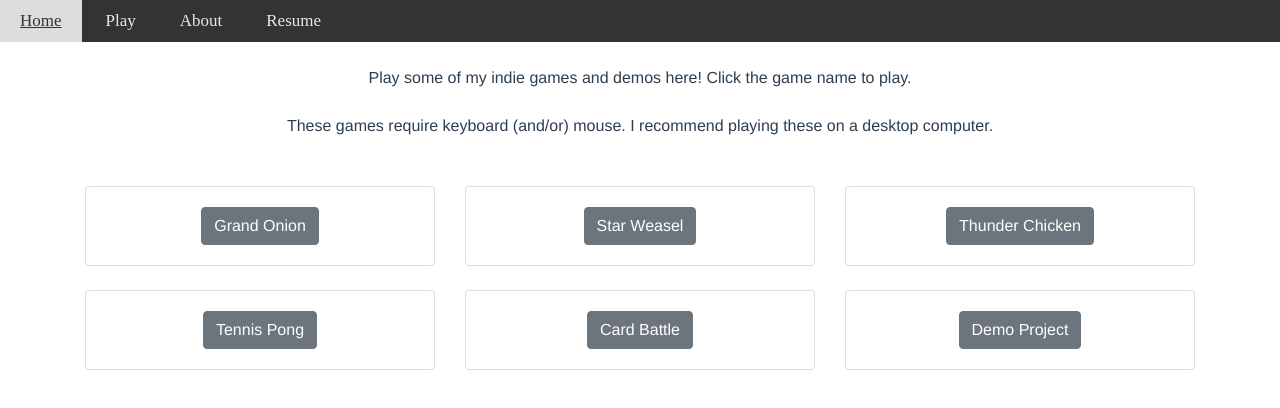
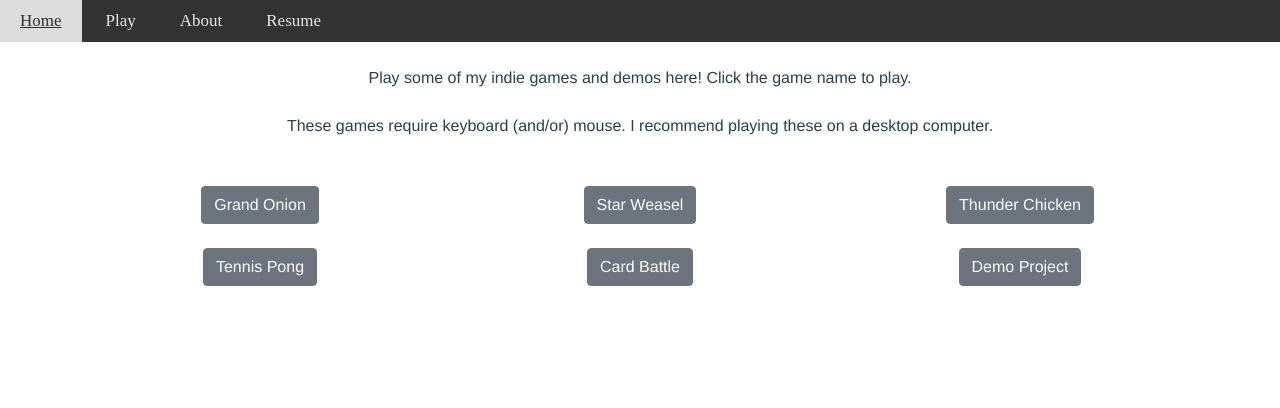
Before and after one commit to jeffgamedev/jeffgamedev-site, a Vue app: page /play in a window 1280 px wide. Shown: the top 408 px of the page. Built offline with nearby package versions, Linux system fonts and the light colour scheme; a web font is replaced by a local one.

Commit message:
Adjust arcade buttons.

```diff
--- a/src/views/Play.vue
+++ b/src/views/Play.vue
@@ -8,16 +8,16 @@
       <br>
       <br>
       <b-row>
-          <b-col><b-card><b-button @click="setOnion">Grand Onion</b-button></b-card></b-col>
-          <b-col><b-card><b-button @click="setWeasel"> Star Weasel</b-button></b-card></b-col>
-          <b-col><b-card><b-button @click="setThunder">Thunder Chicken</b-button></b-card></b-col>
+          <b-col><b-button @click="setOnion">Grand Onion</b-button></b-col>
+          <b-col><b-button @click="setWeasel"> Star Weasel</b-button></b-col>
+          <b-col><b-button @click="setThunder">Thunder Chicken</b-button></b-col>
           <!-- <b-col><b-card><b-button @click="setBoxfort">Boxfort</b-button></b-card></b-col> -->
       </b-row>
       <br>
       <b-row>
-          <b-col><b-card><b-button @click="setPong"> Tennis Pong</b-button></b-card></b-col>
-          <b-col><b-card><b-button @click="setCardBattle">Card Battle</b-button></b-card></b-col>
-          <b-col><b-card><b-button @click="setDemo">Demo Project</b-button></b-card></b-col>
+          <b-col><b-button @click="setPong"> Tennis Pong</b-button></b-col>
+          <b-col><b-button @click="setCardBattle">Card Battle</b-button></b-col>
+          <b-col><b-button @click="setDemo">Demo Project</b-button></b-col>
       </b-row>
       <br>
           <iframe v-if="game=='onion'" src="https://jeffgamedev.com/play/onion/onion.html" width="512px" height="480px" allow="fullscreen" frameborder="0"></iframe>
```
